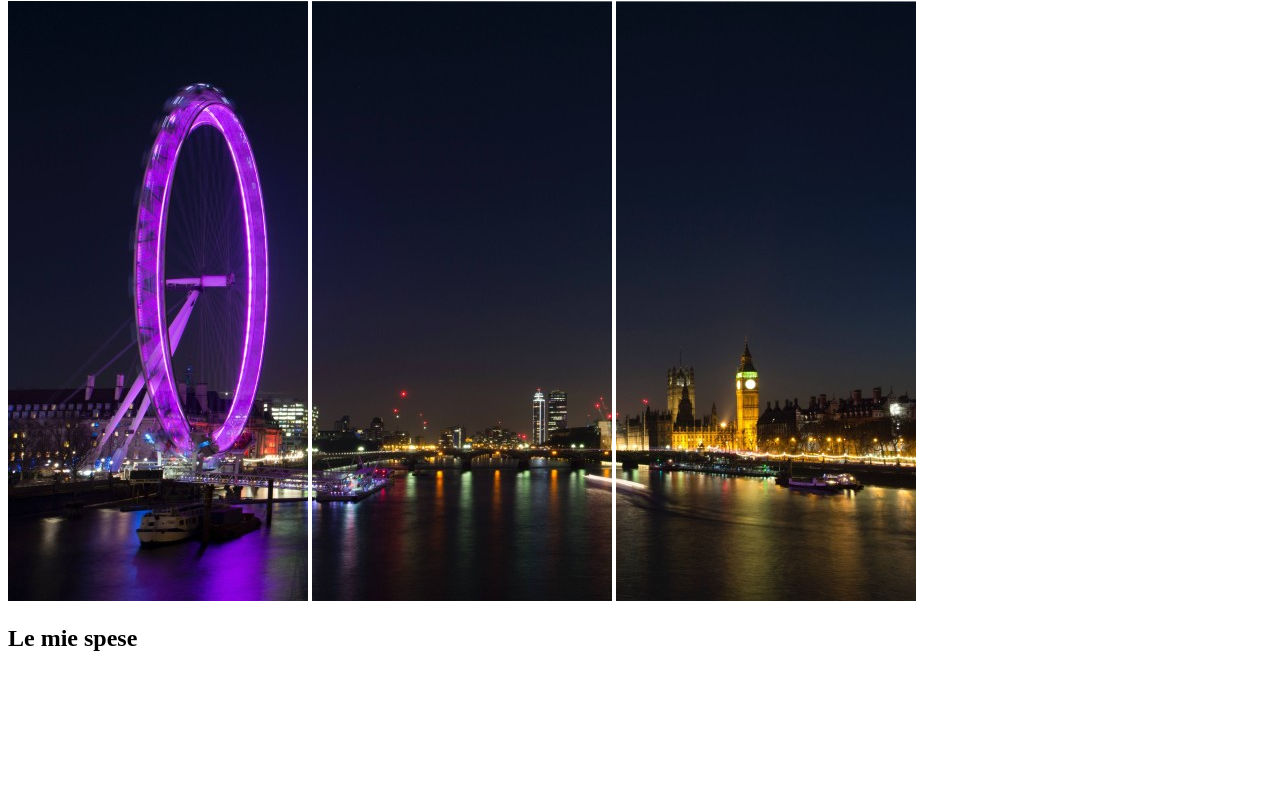
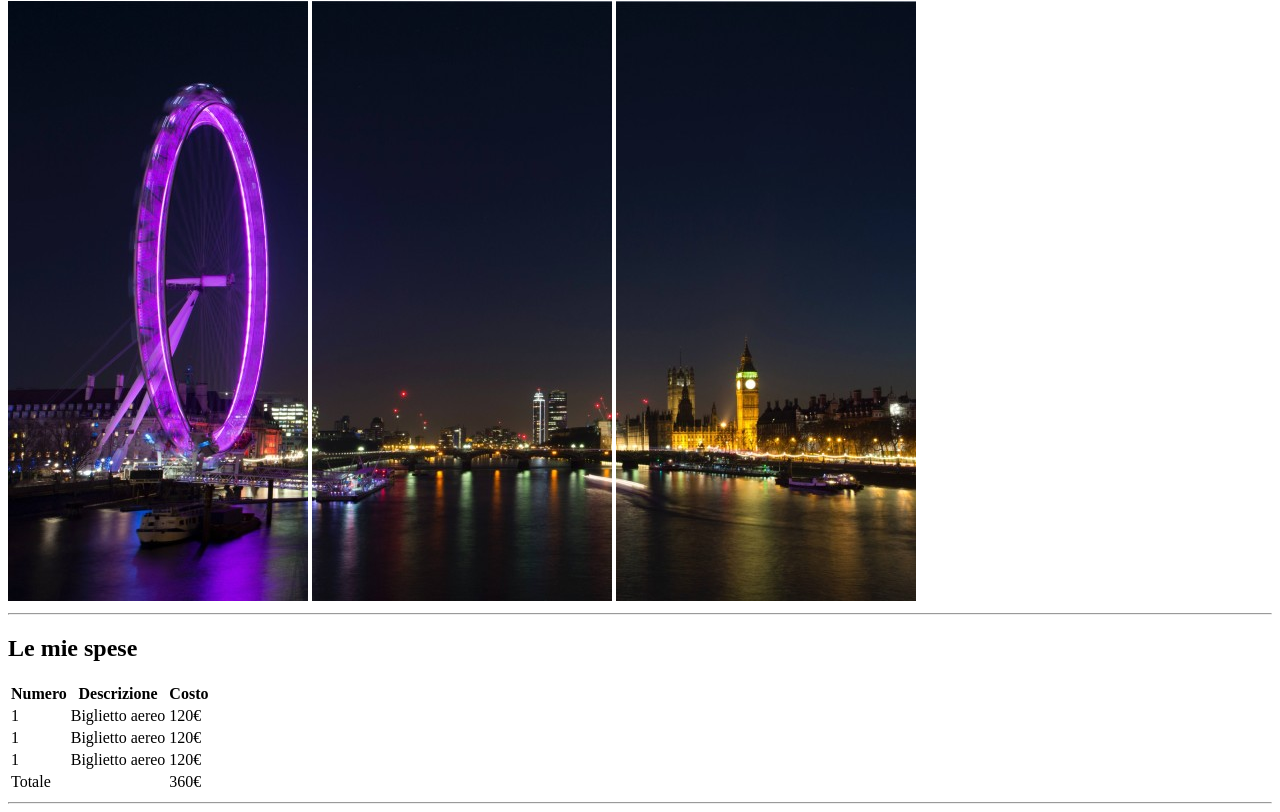
Before and after one commit to chiaraxs/html-london-trip, a plain HTML site: page index.html in a window 1280 px wide. Shown: the part 79-891 px from the top of the page. Before the commit the page ends 800 px from the top, so only its background shows below. Drawn offline with Linux system fonts and the light colour scheme.

Commit message:
aggiunta table

```diff
--- a/index.html
+++ b/index.html
@@ -16,14 +16,56 @@
             <img src="img/pexels-bill-emrich-230794-1.jpg" alt="immagine-1">
             <img src="img/pexels-bill-emrich-230794-2.jpg" alt="immagine-2">
         </div>
+        <hr>
         <!-- FINE BLOCCO 1 -->
 
         <!-- INIZIO BLOCCO 2 -->
         <div>
             <h2>Le mie spese</h2>
+            <!-- INIZIO TABELLA -->
+            <table>
+                <!-- INTESTAZIONE TABELLA -->
+                <thead>
+                    <tr>
+                        <th>Numero</th>
+                        <th>Descrizione</th>
+                        <th>Costo</th>
+                    </tr>
+                </thead>
+                <!-- INTESTAZIONE TABELLA -->
 
+                <!-- CORPO TABELLA -->
+                <tr>
+                    <td>1</td>
+                    <td>Biglietto aereo</td>
+                    <td>120€</td>
+                </tr>
+                <tr>
+                    <td>1</td>
+                    <td>Biglietto aereo</td>
+                    <td>120€</td>
+                </tr>
+                <tr>
+                    <td>1</td>
+                    <td>Biglietto aereo</td>
+                    <td>120€</td>
+                </tr>
+                <!-- CORPO TABELLA -->
 
+                <!-- FOOT TABELLA -->
+                <tfoot>
+                    <tr>
+                        <td>Totale</td>
+                        <td></td>
+                        <td>360€</td>
+                    </tr>
+                </tfoot>
+                <!-- FOOT TABELLA -->
+
+            </table>
+            <!-- CHIUSURA TABELLA -->
         </div>
+        <hr>
 
 
 
```
